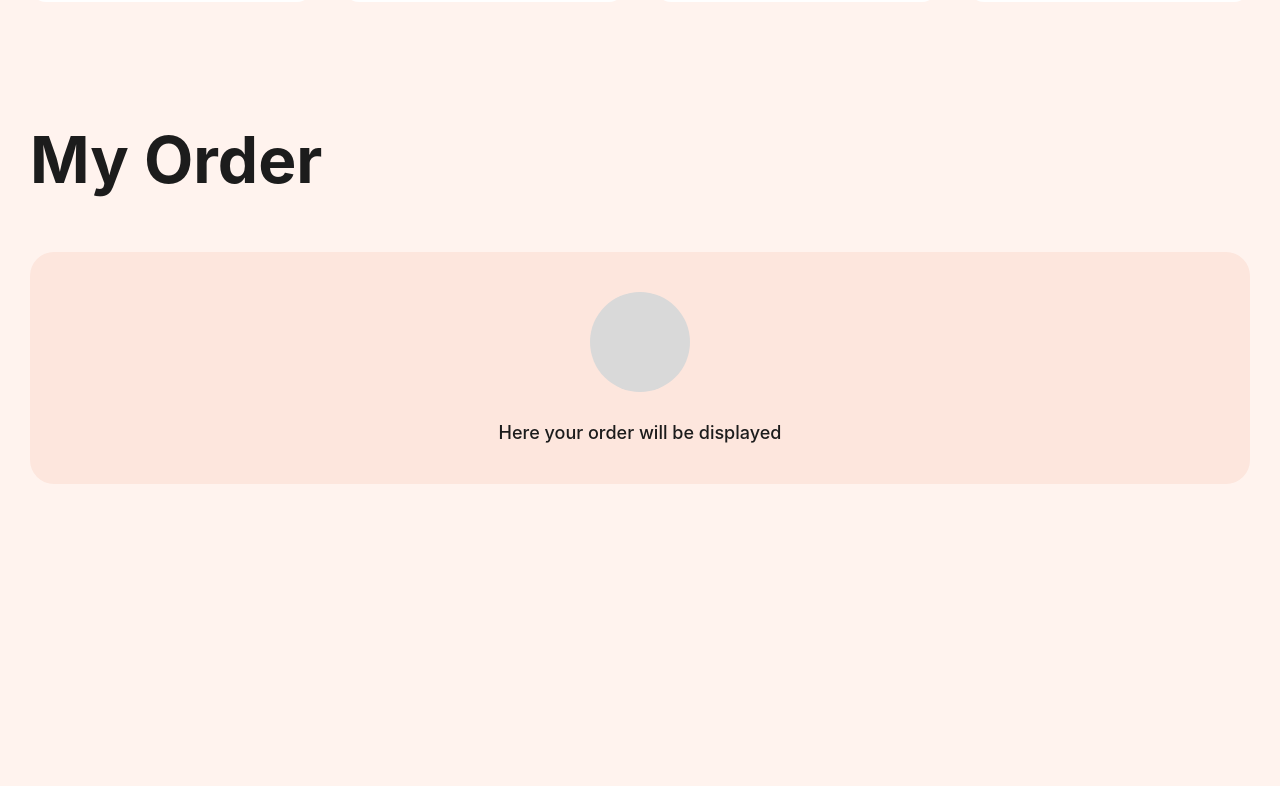
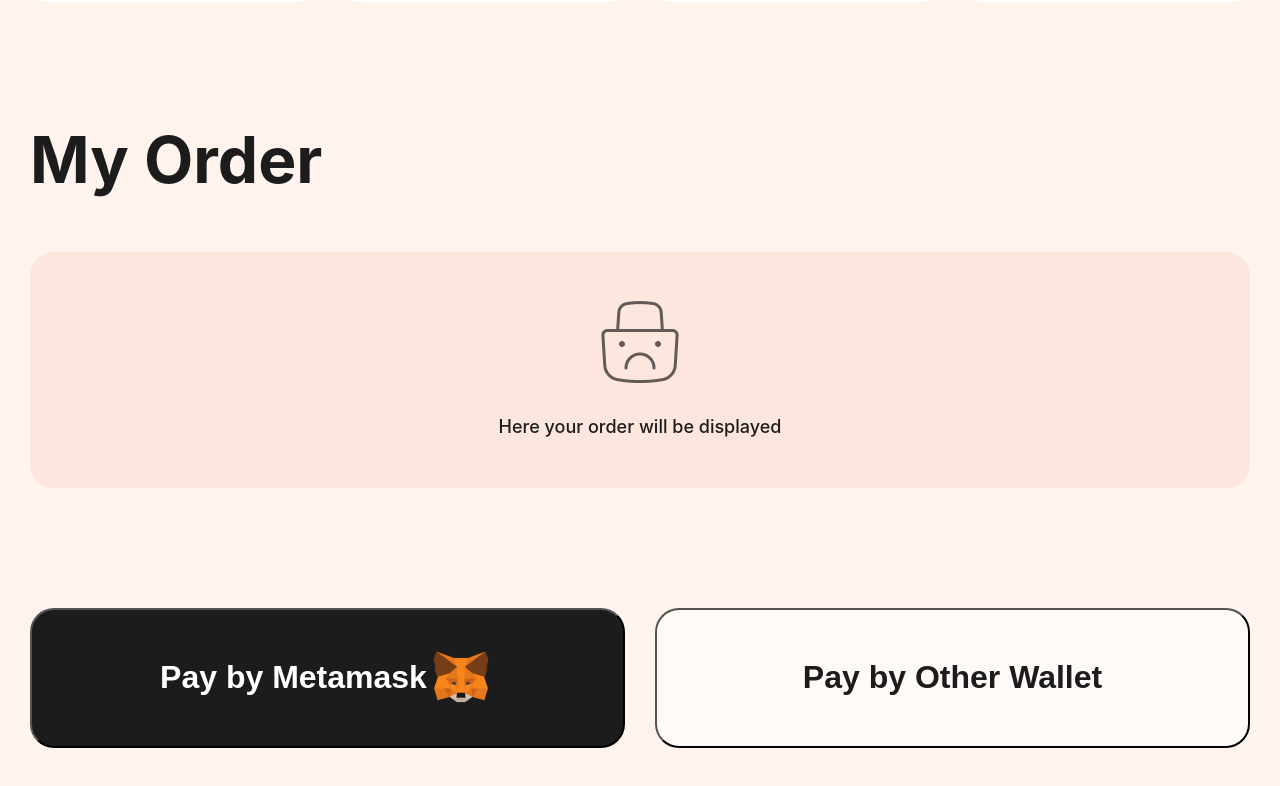
Before and after one commit to SantiagoDePolonia/block-juice-frontend, a React (Vite) app: page / in a window 1280 px wide. Shown: the part 1235-2021 px from the top of the page. Before the commit the page ends 1919 px from the top, so only its background shows below. Built offline with nearby package versions, Linux system fonts and the light colour scheme.

Commit message:
feat: iteration v2 add lottery + adjustment

```diff
--- a/src/components/App.css
+++ b/src/components/App.css
@@ -85,7 +85,7 @@
   border-radius: 8px;
 }
 
-.cart-product-size, .cart-product-price-eth {
+.cart-product-size, .cart-product-price-eth, .sub-text {
   font-style: normal;
   font-weight: 500;
   font-size: 24px;
@@ -96,13 +96,71 @@
 .cart-product-price {
   text-align:right;
 }
+
 th, td {
   padding: 15px 10px;
-}
- {
-
 }
 
 .cart-table-actions-column {
   width:36px;
 }
+
+.break-line {
+  opacity: 0.3;
+  border: 1px solid #E55315;
+  transform: rotate(180deg);
+}
+
+.try-your-luck-button {
+  justify-content: center;
+  align-items: center;
+  padding: 16px 19px;
+
+  background: #E55315;
+  border-radius: 12px;
+
+  font-style: normal;
+  font-weight: 600;
+  font-size: 32px;
+  line-height: 120%;
+
+  color: #FFFFFF;
+}
+
+.cell-to-right {
+  text-align: right;
+}
+
+.buy-buttons {
+  display: flex;
+  flex: auto;
+  gap: 30px;
+
+}
+
+.buy-buttons > button {
+  width:100%;
+  display: flex;
+  flex-direction: row;
+  justify-content: center;
+  align-items: center;
+
+  border-radius: 24px;
+
+  height: 140px;
+  /* font */
+  font-style: normal;
+  font-weight: 600;
+  font-size: 32px;
+  line-height: 120%;
+}
+
+.buy-metamask {
+  background: #1C1C1C;
+  color: #FFFFFF;
+}
+
+.buy-other {
+    background: #FFF9F7;
+    color: #1C1C1C;
+}
--- a/src/components/App.tsx
+++ b/src/components/App.tsx
@@ -35,10 +35,13 @@
   const [items,]= useState(DEMO_ITEMS);
   const [cart, setCart]= useState<CartType>({});
 
-  const [totalPriceUSD, setTotalPriceUSD] = useState('1.00');
-  const [totalPriceETH, setTotalPriceETH] = useState('1.00');
+  const [totalPriceUSD, setTotalPriceUSD] = useState<string>("");
+  const [totalPriceETH, setTotalPriceETH] = useState<string>("");
+  const [tip, setTip] = useState(0);
+
   // Note: It should runs only once at prod.
   // It might runs multiple times at dev.
+
   useEffect(() => {
     // TODO: fetch items from server
 
@@ -140,7 +143,7 @@
                   </th>
                 </tr>
                 {cartRows.map((cartRow) => (
-                    <tr className='cart-row row'>
+                  <tr className='cart-row row' key={cartRow.id}>
                     <td>
                       <div className='cart-product-cell'>
                         <div className='cart-product-image'>
@@ -168,14 +171,30 @@
                     </td>
                   </tr>
                 ))}
+                <tr className='cart-row row'>
+                  <td colSpan={2}>
+                    <p>Tip us with 3% of the bill and win a prize!</p>
+                    <p className='sub-text'>Prizes are extra drink, merchs from sponsors or even a cool NFT</p>
+                  </td>
+                  {tip === 0 ?
+                    <td colSpan={2} className='cell-to-right'>
+                      <button onClick={() => setTip(3)} className='try-your-luck-button'>
+                        Try your luck!
+                      </button>
+                    </td>
+                  :
+                    <td onClick={() => setTip(0)} className='cell-to-right' colSpan={2}>
+                      <img src='/icons/trash.png' alt='Delete icon' />
+                    </td>
+                  }
+                </tr>
               </table>
-
+              {/* <div className='break-line' /> */}
             </div>
           }
         </div>
       </Section>
 
-      {/* TODO: Total section */}
       {Object.keys(cart).length !== 0 && (
         <Section title={'Total'} titleRightContent={
           <>
@@ -184,6 +203,14 @@
           </>
         } />
       )}
+      <div className='content-container buy-buttons'>
+        <button className='buy-metamask'>
+          Pay by Metamask <img src='/icons/metamask.png' alt='Metamask icon' width="68" />
+        </button>
+        <button className='buy-other'>
+          Pay by Other Wallet
+        </button>
+      </div>
     </>
   )
 }
--- a/src/components/EmptyCartContent.css
+++ b/src/components/EmptyCartContent.css
@@ -7,15 +7,12 @@
 }
 
 .grey-square {
-  margin-bottom:30px;
-  background-color: #D9D9D9;
-  border-radius: 100%;
-  width: 100px;
-  height: 100px;
+  margin-bottom:15px;
 }
 
 .empty-cart-text {
   font-weight: 500;
   font-size: 18px;
   line-height: 22px;
+  margin-bottom: 10px
 }
--- a/src/components/EmptyCartContent.tsx
+++ b/src/components/EmptyCartContent.tsx
@@ -2,7 +2,9 @@
 
 function EmptyCartContent() {
   return (<div className='empty-cart-content'>
-    <div className='grey-square'></div>
+    <div className='grey-square'>
+      <img src='/icons/empty-cart.png' alt='Empty Cart' />
+    </div>
     <div className='empty-cart-text'>Here your order will be displayed</div>
   </div>);
 }
```
Also changed, not shown: public/icons/empty-cart.png (added), public/icons/metamask.png (added), src/components/ItemCard.css (line endings or trailing spaces), 7 other files (tests, documents, lock files or other folders). Lines whose indentation alone changed are shown as unchanged.
